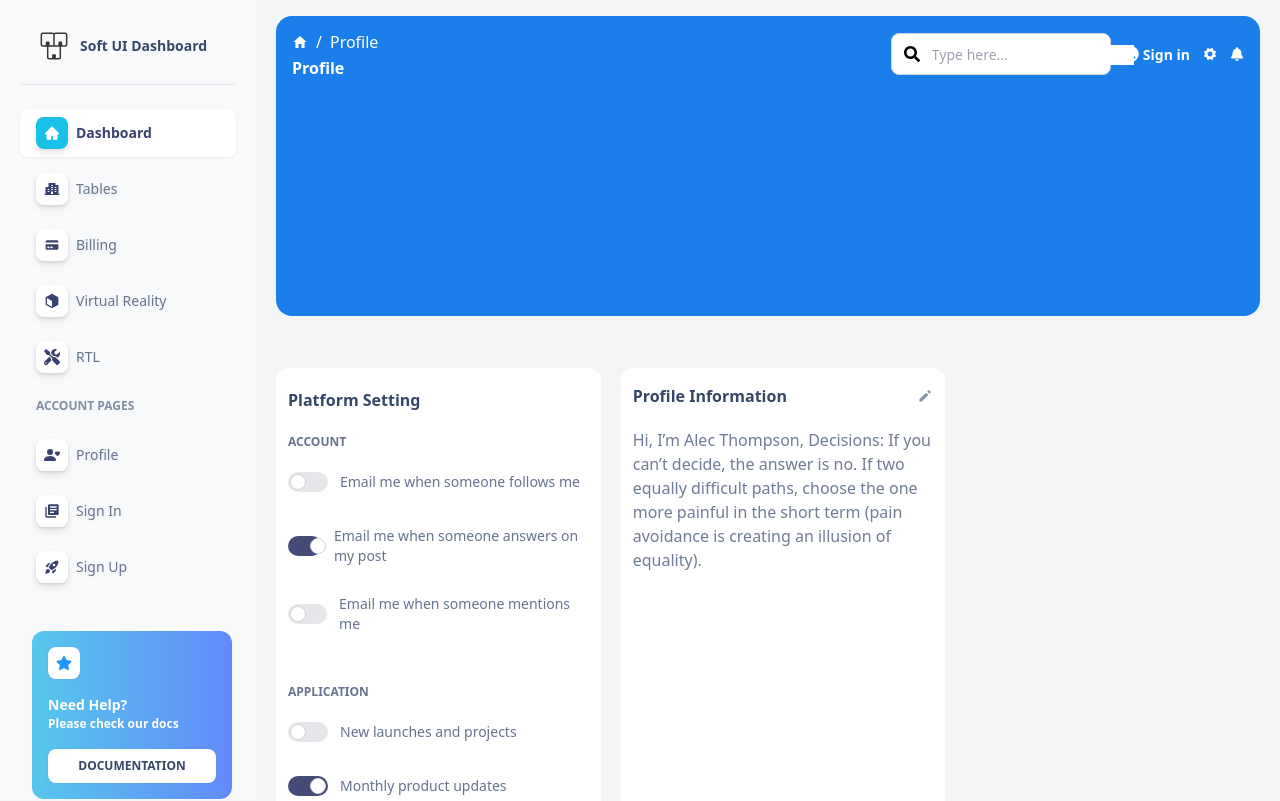
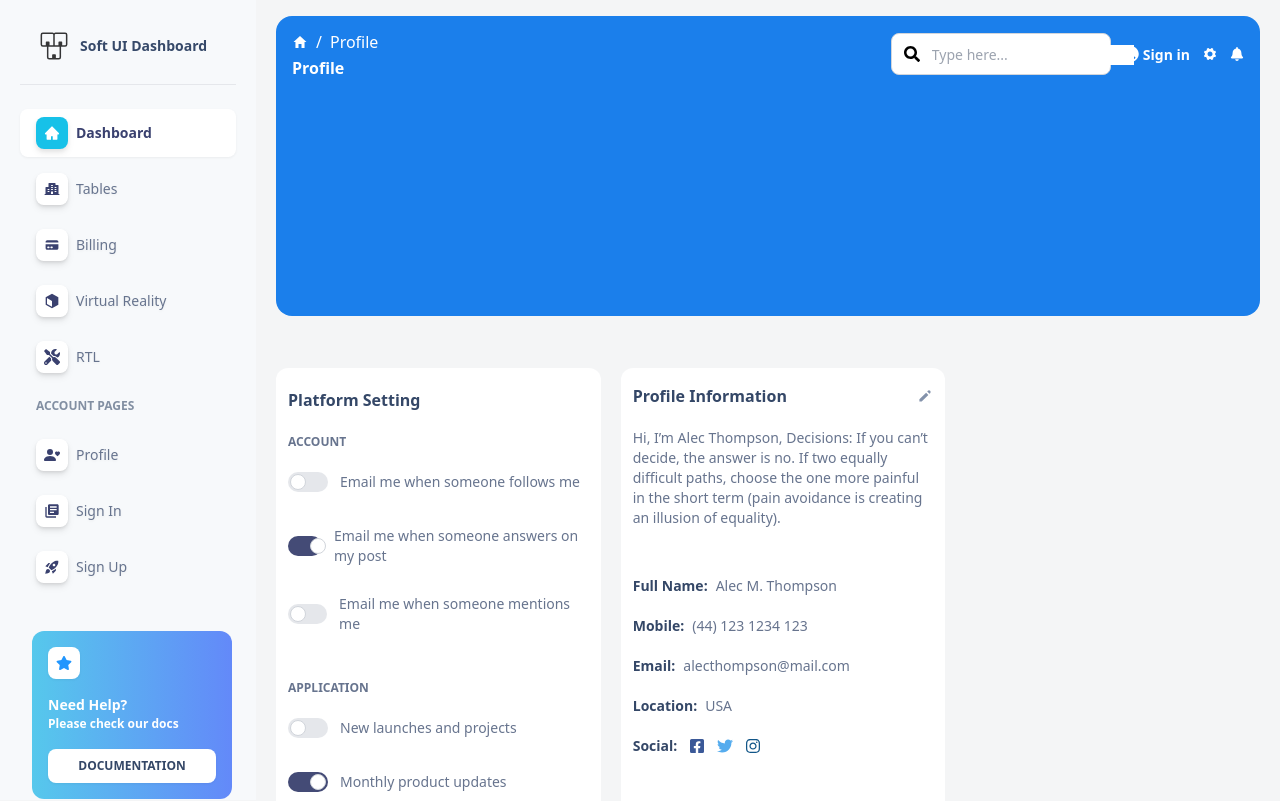
Before and after one commit to apurvakore/react_dashboard, a React (Create React App) app: page /profile in a window 1280 px wide. Shown: the top 801 px of the page. Built offline with nearby package versions, Linux system fonts and the light colour scheme.

Commit message:
2 done hehehe

```diff
--- a/src/components/profile/Platform.jsx
+++ b/src/components/profile/Platform.jsx
@@ -1,5 +1,11 @@
 import React from "react";
 import { HiPencil } from "react-icons/hi";
+import { FaFacebookSquare } from "react-icons/fa";
+import { FaTwitter } from "react-icons/fa";
+import { FaInstagram } from "react-icons/fa";
+
+
+
 
 import platformInfoData from "../../data/profile/platformInfo";
 
@@ -14,7 +20,7 @@ export const Platform = () => {
             </span>
 
             {/* Account Section */}
-            <div className="pb-5 ">
+            <div className="pb-4 ">
               <span className="text-xs font-bold text-[#67748E] ">ACCOUNT</span>
               {platformInfoData.account.map((item, index) => (
                 <div key={index} className="pt-5 pb-2">
@@ -58,7 +64,9 @@ export const Platform = () => {
             </div>
           </div>
         </div>
-      </div>
+        </div>
+
+
 
       <div className="w-[33%] mt-3 bg-white rounded-xl">
         <div className="p-3 pt-4">
@@ -68,13 +76,40 @@ export const Platform = () => {
             </span>
             <HiPencil className="mt-1 text-[#8392AB]" />
           </div>
-          <p className="pt-5 text-[#707C95] text-m">
+          <p className="pt-5 text-[#67748E] text-sm font-medium">
             Hi, I’m Alec Thompson, Decisions: If you can’t decide, the answer is
             no. If two equally difficult paths, choose the one more painful in
             the short term (pain avoidance is creating an illusion of equality).
-          </p>
+                  </p>
+                  <div className="mt-12 flex flex-col space-y-5">
+                        <div className="flex space-x-2 items-center">
+                          <span className="text-[#344767] text-sm font-bold">Full Name:</span>
+                          <span className="text-sm text-[#67748E] font-normal">Alec M. Thompson</span>
+                      </div>
+                      <div className="flex space-x-2 items-center">
+                          <span className="text-[#344767] text-sm font-bold">Mobile:</span>
+                          <span className="text-sm text-[#67748E] font-normal">(44) 123 1234 123</span>
+                      </div>
+                      <div className="flex space-x-2 items-center">
+                          <span className="text-[#344767] text-sm font-bold">Email:</span>
+                          <span className="text-sm text-[#67748E] font-normal">alecthompson@mail.com</span>
+                      </div>
+                      <div className="flex space-x-2 items-center">
+                          <span className="text-[#344767] text-sm font-bold">Location:</span>
+                          <span className="text-sm text-[#67748E] font-normal">USA</span>
+                      </div>
+                      <div className="flex space-x-3 items-center">
+                          <span className="text-[#344767] text-sm font-bold">Social: </span>
+                          <FaFacebookSquare className="text-[#3B5998]"/>
+                          <FaTwitter className="text-[#55ACEE]"/>
+                          <FaInstagram className="text-[#125688]" />
+                      </div>
+            </div>
+
         </div>
-      </div>
+        </div>
+
+
     </div>
   );
 };
```
